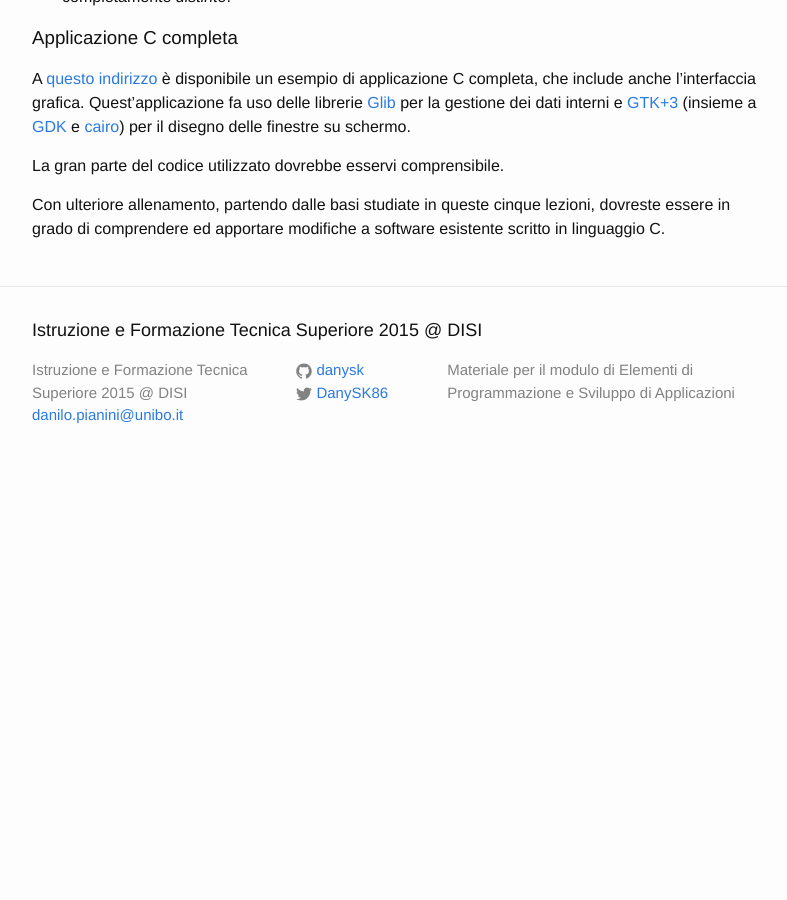
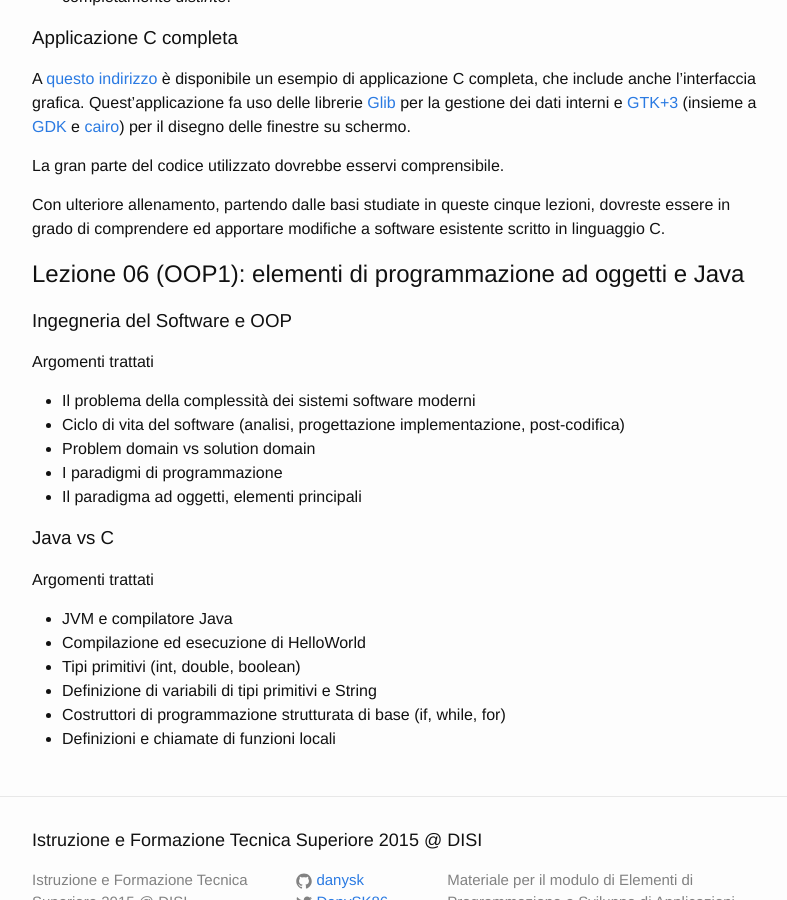
Before and after one commit to APICe-at-DISI/ifts2015, a Jekyll site: the page built from index.md, in a window 1280 px wide and 900 px high, scrolled down 35521 px. Shown: the whole window, without its empty margins (238-1025 px from the left). Built offline with Jekyll 4.4.1, drawn with Linux system fonts in a browser that asks for light colours; before the commit the page ends 36008 px from its top, so only the background shows below that.

Commit message:
added first lesson

```diff
--- a/index.md
+++ b/index.md
@@ -1273,3 +1273,26 @@ A [questo indirizzo](https://bitbucket.org/danysk/finf-a-function-drawer) è dis
 La gran parte del codice utilizzato dovrebbe esservi comprensibile.
 
 Con ulteriore allenamento, partendo dalle basi studiate in queste cinque lezioni, dovreste essere in grado di comprendere ed apportare modifiche a software esistente scritto in linguaggio C.
+
+## Lezione 06 (OOP1): elementi di programmazione ad oggetti e Java
+
+### Ingegneria del Software e OOP
+
+Argomenti trattati
+
+* Il problema della complessità dei sistemi software moderni
+* Ciclo di vita del software (analisi, progettazione implementazione, post-codifica)
+* Problem domain vs solution domain
+* I paradigmi di programmazione
+* Il paradigma ad oggetti, elementi principali
+
+### Java vs C
+
+Argomenti trattati
+
+* JVM e compilatore Java
+* Compilazione ed esecuzione di HelloWorld
+* Tipi primitivi (int, double, boolean)
+* Definizione di variabili di tipi primitivi e String
+* Costruttori di programmazione strutturata di base (if, while, for)
+* Definizioni e chiamate di funzioni locali
```
